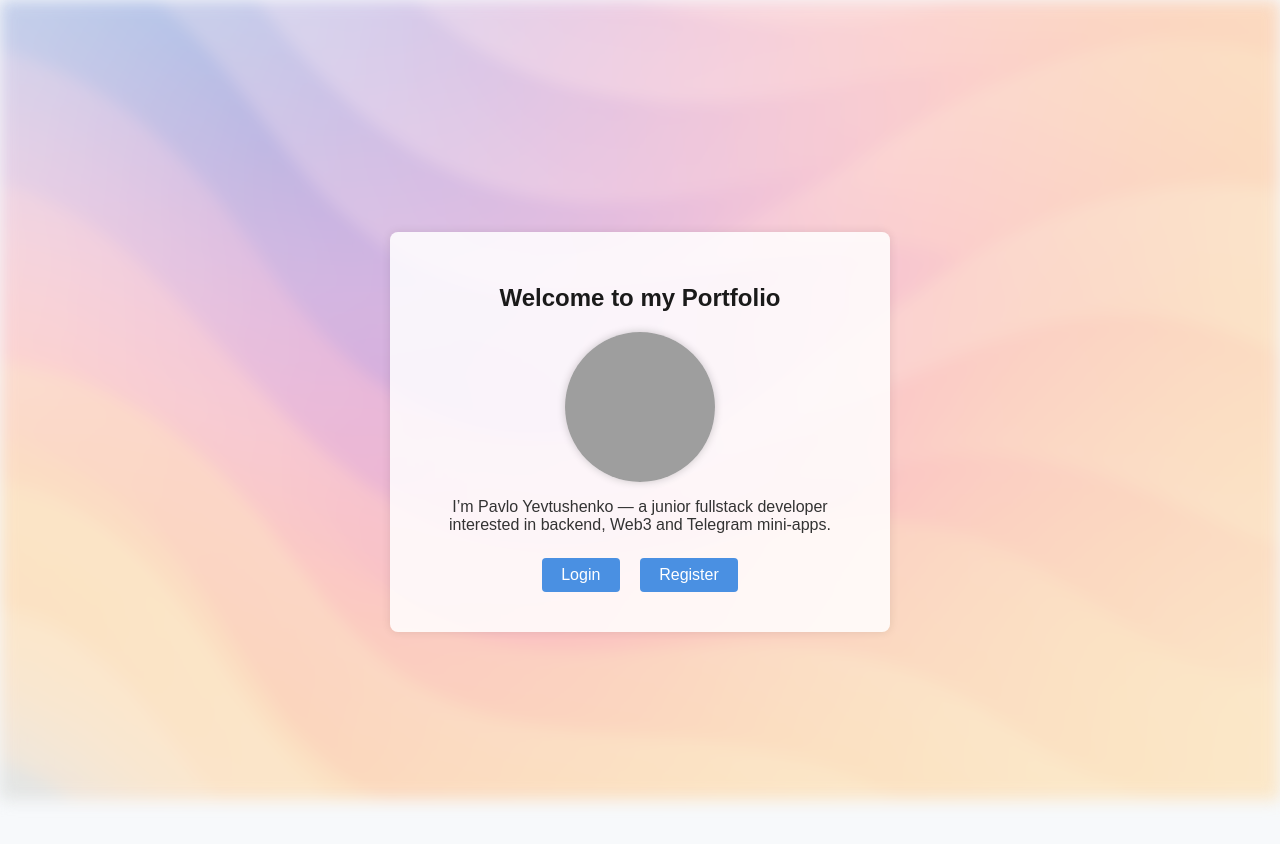
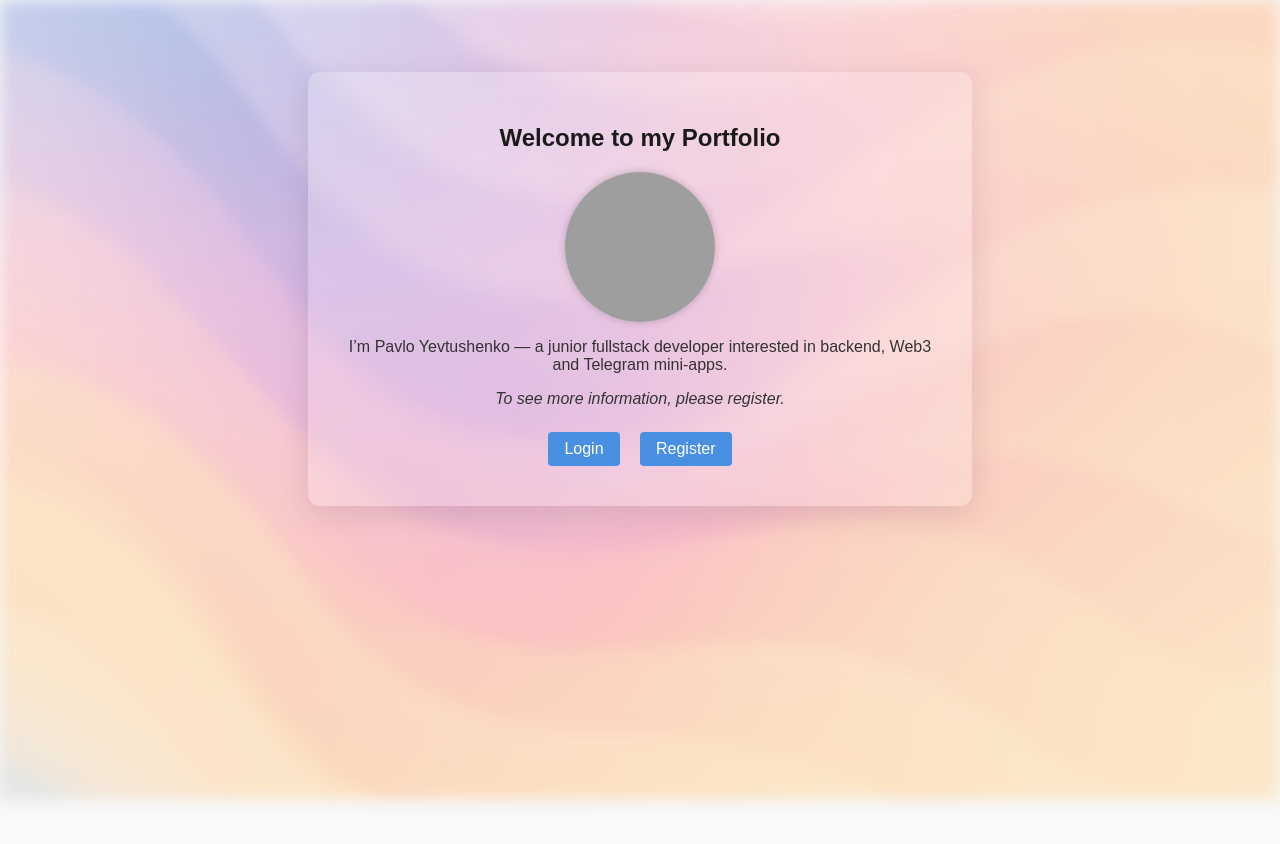
Before and after one commit to FastCoinsINFO/Portfolio, a website: page index.html in a window 1280 px wide. Drawn offline with Linux system fonts and the light colour scheme; grey boxes are pictures that could not be loaded.

Commit message:
Update index.html

```diff
--- a/index.html
+++ b/index.html
@@ -6,28 +6,17 @@
   <title>Pavlo Yevtushenko — Portfolio</title>
   <link rel="stylesheet" href="style.css" />
   <style>
-    body {
-      margin: 0;
+    .glass-box {
+      max-width: 600px;
+      margin: 5vh auto;
       padding: 2rem;
-      font-family: Arial, sans-serif;
-      background-color: #f7f9fb;
-      display: flex;
-      justify-content: center;
-      align-items: center;
-      min-height: 100vh;
+      background: rgba(255, 255, 255, 0.2);
+      backdrop-filter: blur(10px);
+      -webkit-backdrop-filter: blur(10px);
+      border-radius: 12px;
+      box-shadow: 0 8px 32px rgba(0, 0, 0, 0.1);
+      text-align: center;
     }
-
-    .container {
-      background-color: rgba(255, 255, 255, 0.85);
-      padding: 2rem;
-      border-radius: 8px;
-      box-shadow: 0 0 10px rgba(0,0,0,0.1);
-      width: 100%;
-      max-width: 500px;
-      text-align: center;
-      box-sizing: border-box;
-    }
-
     .avatar {
       width: 150px;
       height: 150px;
@@ -37,10 +26,9 @@
       display: block;
       box-shadow: 0 0 8px rgba(0,0,0,0.2);
     }
-
     button {
       margin: 0.5rem;
-      padding: 0.5rem 1.2rem;
+      padding: 0.5rem 1rem;
       font-size: 1rem;
       background-color: #4a90e2;
       color: white;
@@ -48,22 +36,19 @@
       border-radius: 4px;
       cursor: pointer;
     }
-
     button:hover {
       background-color: #357ab8;
     }
   </style>
 </head>
 <body>
-  <div class="container">
+  <div class="glass-box">
     <h2>Welcome to my Portfolio</h2>
-
     <img src="avatar.jpeg" alt="Pavlo Yevtushenko" class="avatar" />
-
     <p>I’m Pavlo Yevtushenko — a junior fullstack developer interested in backend, Web3 and Telegram mini-apps.</p>
-
-    <button onclick="window.location.href='login.html'">Login</button>
-    <button onclick="window.location.href='register.html'">Register</button>
+    <p><em>To see more information, please register.</em></p>
+    <button type="button" onclick="window.location.href='login.html'">Login</button>
+    <button type="button" onclick="window.location.href='register.html'">Register</button>
   </div>
 </body>
 </html>
```
